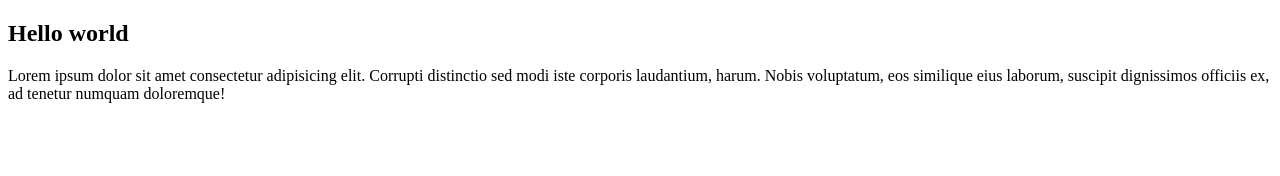
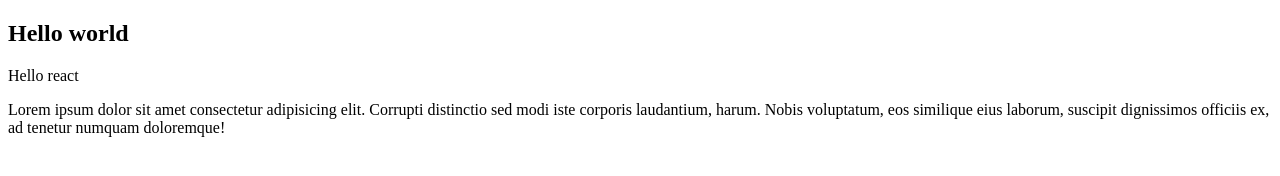
Before and after one commit to zhyrgalbek/gitPractic, a plain HTML site: page index.html in a window 1280 px wide. Drawn offline with Linux system fonts and the light colour scheme.

Commit message:
add hello react

```diff
--- a/index.html
+++ b/index.html
@@ -8,6 +8,7 @@
 </head>
 <body>
     <h2>Hello world</h2>
+    <div>Hello react</div>
     <p>Lorem ipsum dolor sit amet consectetur adipisicing elit. Corrupti distinctio sed modi iste corporis laudantium, harum. Nobis voluptatum, eos similique eius laborum, suscipit dignissimos officiis ex, ad tenetur numquam doloremque!</p>
 </body>
 </html>
```
